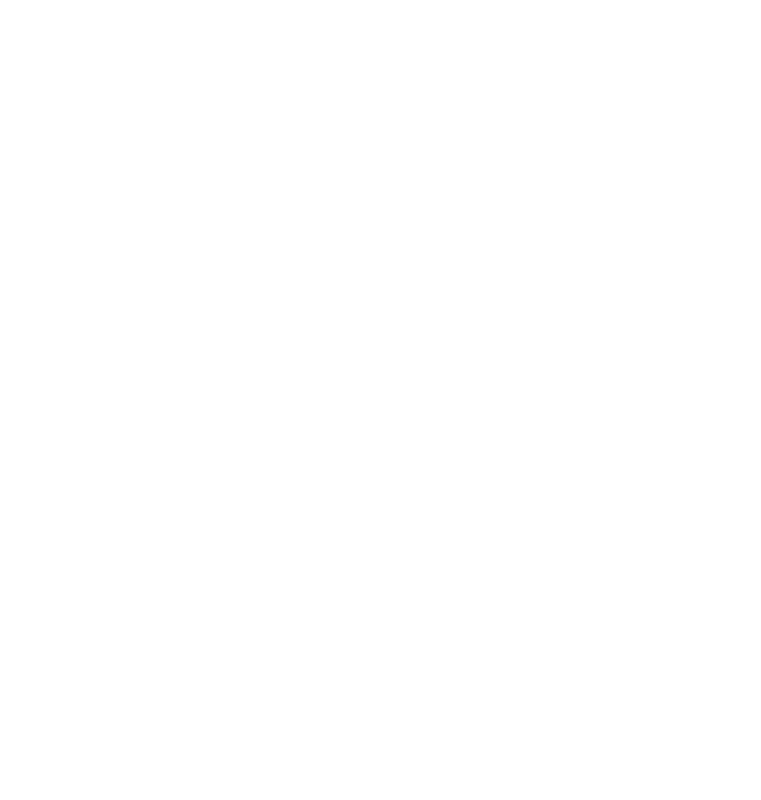
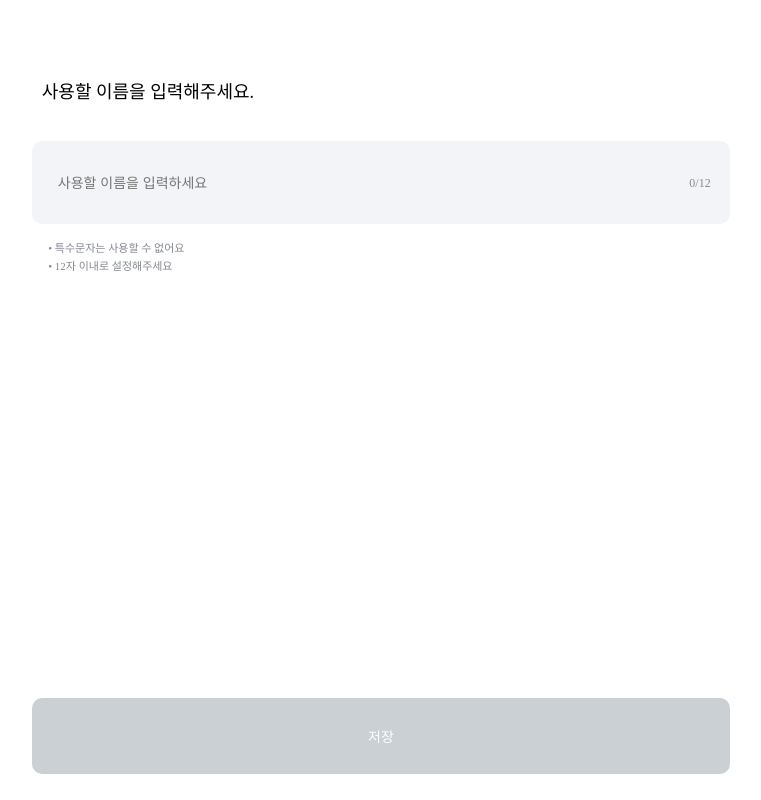
Before and after one commit to TIP-ZIP/TIPZIP_FE, a React (Vite) app: page /set-username in a window 1280 px wide. Before the commit this address had no page. Shown: the whole page, without its empty margins (259-1020 px from the left). Built offline with nearby package versions, Linux system fonts and the light colour scheme; a web font is replaced by a local one.

Commit message:
feat(username): 사용자 이름 설정 페이지 UI 구현 (#6)

```diff
--- a/src/App.tsx
+++ b/src/App.tsx
@@ -3,6 +3,7 @@
 import Layout from './layout/Layout';
 import OnBoarding from '@pages/OnBoarding/OnBoarding';
 import Login from '@pages/Login/Login';
+import SetUsername from '@pages/SetUsername/SetUsername';
 import Home from '@pages/home/Home';
 
 function App() {
@@ -12,6 +13,7 @@
         <Route element={<Layout />}>
           <Route path='/' element={<OnBoarding />} />
           <Route path='/login' element={<Login />} />
+          <Route path='/set-username' element={<SetUsername />} />
           <Route path='/home' element={<Home />} />
         </Route>
       </Routes>
--- a/src/layout/Layout.tsx
+++ b/src/layout/Layout.tsx
@@ -6,7 +6,7 @@
   // 추후 페이지에 따른 헤더 컴포넌트 등장 여부 코드 추가
   const location = useLocation();
 
-  const restrictedPaths = ['/', '/login'];
+  const restrictedPaths = ['/', '/login', '/set-username'];
   const isRestricted = restrictedPaths.includes(location.pathname);
 
   return (
--- /dev/null
+++ b/src/pages/SetUsername/SetUsername.styled.ts
@@ -0,0 +1,118 @@
+import styled from 'styled-components';
+import { colors } from '@styles/theme/colors';
+
+export const Container = styled.div`
+  width: 100%;
+  height: 100vh;
+  padding: 0 2.2rem;
+  padding-top: 4.8rem;
+
+  display: flex;
+  flex-direction: column;
+  justify-content: space-between;
+  align-items: center;
+`;
+
+export const InputSection = styled.div`
+  width: 100%;
+
+  display: flex;
+  flex-direction: column;
+`;
+
+export const Title = styled.h2`
+  padding-left: 0.6rem;
+  margin-bottom: 2.4rem;
+
+  ${({ theme }) => theme.fontStyles.Header1}
+  color: ${colors.TZ_Monochrome[1000]};
+`;
+
+export const NicknameInputBox = styled.div`
+  width: 100%;
+  height: 5.2rem;
+
+  position: relative;
+`;
+
+export const NicknameInput = styled.input.attrs({ spellCheck: false })`
+  width: 100%;
+  height: 5.2rem;
+  padding: 0 1.6rem;
+  padding-right: 3.6rem;
+  border-radius: 10px;
+
+  position: relative;
+
+  display: flex;
+  align-items: center;
+
+  background-color: ${colors.TZ_Monochrome[100]};
+  border: none;
+  outline: none;
+
+  ${({ theme }) => theme.fontStyles.Body2}
+  color: ${colors.TZ_Monochrome[1000]};
+
+  &:focus {
+    color: ${colors.TZ_Signature[500]};
+    background-color: ${colors.TZ_Signature[50]};
+    caret-color: ${colors.TZ_Monochrome[1000]};
+  }
+
+  &::selection {
+    color: ${colors.TZ_Monochrome[0]};
+    background-color: ${colors.TZ_Monochrome[1000]};
+  }
+
+  transition:
+    color 0.12s ease,
+    background-color 0.12s ease;
+`;
+
+export const NicknameLength = styled.span`
+  ${({ theme }) => theme.fontStyles.Body4}
+  color: ${colors.TZ_Monochrome[500]};
+
+  position: absolute;
+  transform: translateY(-50%);
+  top: 50%;
+  right: 1.2rem;
+`;
+
+export const InvalidNotice = styled.p`
+  padding-left: 1rem;
+  margin-top: 1rem;
+
+  color: ${colors.TZ_Signature[500]};
+  ${({ theme }) => theme.fontStyles.Caption1}
+`;
+
+export const Restriction = styled.div`
+  width: 100%;
+  margin-top: 1rem;
+  padding-left: 1rem;
+
+  ${({ theme }) => theme.fontStyles.Caption1}
+  font-weight: 400;
+  line-height: 160%;
+  color: ${colors.TZ_Monochrome[500]};
+`;
+
+export const SubmitButton = styled.button<{ $submitAvailable: boolean }>`
+  width: 100%;
+  height: 4.8rem;
+  margin-bottom: 1.6rem;
+  border-radius: 10px;
+
+  display: flex;
+  justify-content: center;
+  align-items: center;
+
+  ${({ theme }) => theme.fontStyles.Body2}
+  color: ${colors.TZ_Monochrome[0]};
+  background-color: ${({ $submitAvailable }) =>
+    $submitAvailable ? `${colors.TZ_Monochrome[1000]}` : `${colors.TZ_Monochrome[300]}`};
+
+  transition: background-color 0.12s;
+`;
--- /dev/null
+++ b/src/pages/SetUsername/SetUsername.tsx
@@ -0,0 +1,61 @@
+import React, { useState } from 'react';
+
+import * as S from './SetUsername.styled';
+
+const SetUsername: React.FC = () => {
+  const MAX_NICKNAME_LENGTH = 12;
+
+  const [nickname, setNickname] = useState('');
+  const [invalidMessage, setInvalidMessage] = useState('');
+  const [submitAvailable, setSubmitAvailable] = useState(false);
+
+  const handleNickname = (e: React.ChangeEvent<HTMLInputElement>) => {
+    const nicknameInput = e.target.value;
+    console.log(nicknameInput);
+
+    const nicknameRegex = /^[a-zA-Zㄱ-ㅎㅏ-ㅣ가-힣0-9]*$/;
+    const isNicknameValid = nicknameRegex.test(nicknameInput);
+
+    const nicknameLength = nicknameInput.length;
+
+    if (!nicknameLength) {
+      setNickname(nicknameInput);
+      setSubmitAvailable(false);
+      setInvalidMessage('');
+    } else if (!isNicknameValid) {
+      setNickname(nicknameInput);
+      setSubmitAvailable(false);
+      setInvalidMessage('특수문자는 사용할 수 없습니다.');
+    } else if (nicknameLength <= 12) {
+      setNickname(nicknameInput);
+      setSubmitAvailable(true);
+      setInvalidMessage('');
+    }
+  };
+
+  return (
+    <S.Container>
+      <S.InputSection>
+        <S.Title>사용할 이름을 입력해주세요.</S.Title>
+        <S.NicknameInputBox>
+          <S.NicknameInput
+            onChange={handleNickname}
+            value={nickname}
+            placeholder='사용할 이름을 입력하세요'
+            maxLength={MAX_NICKNAME_LENGTH}
+          />
+          <S.NicknameLength>
+            {nickname.length}/{MAX_NICKNAME_LENGTH}
+          </S.NicknameLength>
+        </S.NicknameInputBox>
+        {invalidMessage && <S.InvalidNotice>{invalidMessage}</S.InvalidNotice>}
+        <S.Restriction>
+          • 특수문자는 사용할 수 없어요 <br /> • 12자 이내로 설정해주세요
+        </S.Restriction>
+      </S.InputSection>
+      <S.SubmitButton $submitAvailable={submitAvailable}>저장</S.SubmitButton>
+    </S.Container>
+  );
+};
+
+export default SetUsername;
```
